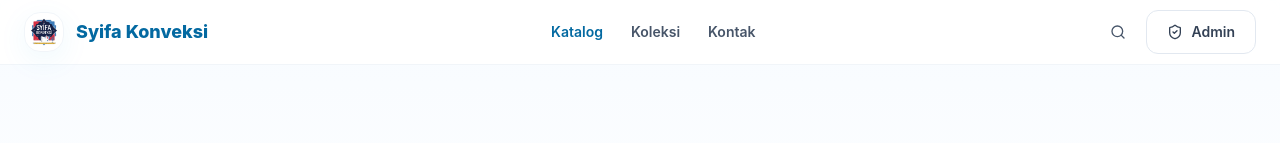
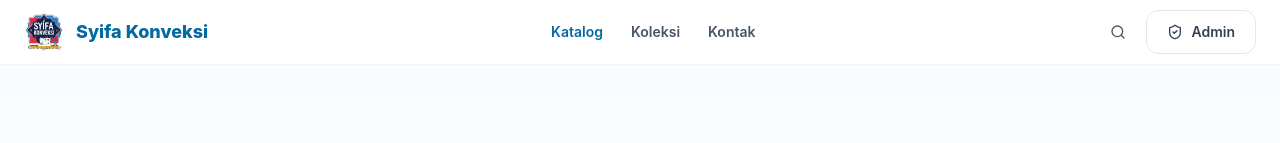
Before and after one commit to newlighteagle/syifa-konveksi-v2, a Next.js app: page / in a window 1280 px wide. Shown: the top 143 px of the page. Built offline with nearby package versions, Linux system fonts and the light colour scheme; no server answers; the database is empty.

Commit message:
Use clean SVG logo

```diff
--- a/app/admin/page.tsx
+++ b/app/admin/page.tsx
@@ -9,7 +9,7 @@ export default function AdminLoginPage() {
         <div className="absolute inset-x-0 top-0 h-1 sky-gradient" />
         <CardContent className="p-8 sm:p-10">
           <div className="text-center">
-            <BrandLogo className="mx-auto size-20 rounded-2xl" />
+            <BrandLogo className="mx-auto size-20" />
             <h1 className="mt-6 text-2xl font-extrabold text-slate-950">Masuk Admin</h1>
             <p className="mt-2 text-sm leading-6 text-slate-600">
               Akses aman untuk mengelola katalog Syifa Konveksi.
--- a/app/layout.tsx
+++ b/app/layout.tsx
@@ -6,9 +6,9 @@ export const metadata: Metadata = {
   title: "Syifa Konveksi",
   description: "Katalog digital interaktif untuk Syifa Konveksi.",
   icons: {
-    icon: "/logo-center.png",
-    shortcut: "/logo-center.png",
-    apple: "/logo-center.png",
+    icon: "/logo.svg",
+    shortcut: "/logo.svg",
+    apple: "/logo.svg",
   },
 };
 
--- a/components/brand-logo.tsx
+++ b/components/brand-logo.tsx
@@ -10,14 +10,14 @@ export function BrandLogo({
   return (
     <span
       className={cn(
-        "inline-flex shrink-0 items-center justify-center rounded-2xl border border-slate-100 bg-white p-1 shadow-soft",
+        "inline-flex shrink-0 items-center justify-center",
         className,
       )}
     >
       <img
-        src="/logo-center.png"
+        src="/logo.svg"
         alt="Logo Syifa Konveksi"
-        className={cn("h-full w-full rounded-xl object-cover", imgClassName)}
+        className={cn("h-full w-full object-contain", imgClassName)}
       />
     </span>
   );
```
Also changed, not shown: public/logo.svg (added).
